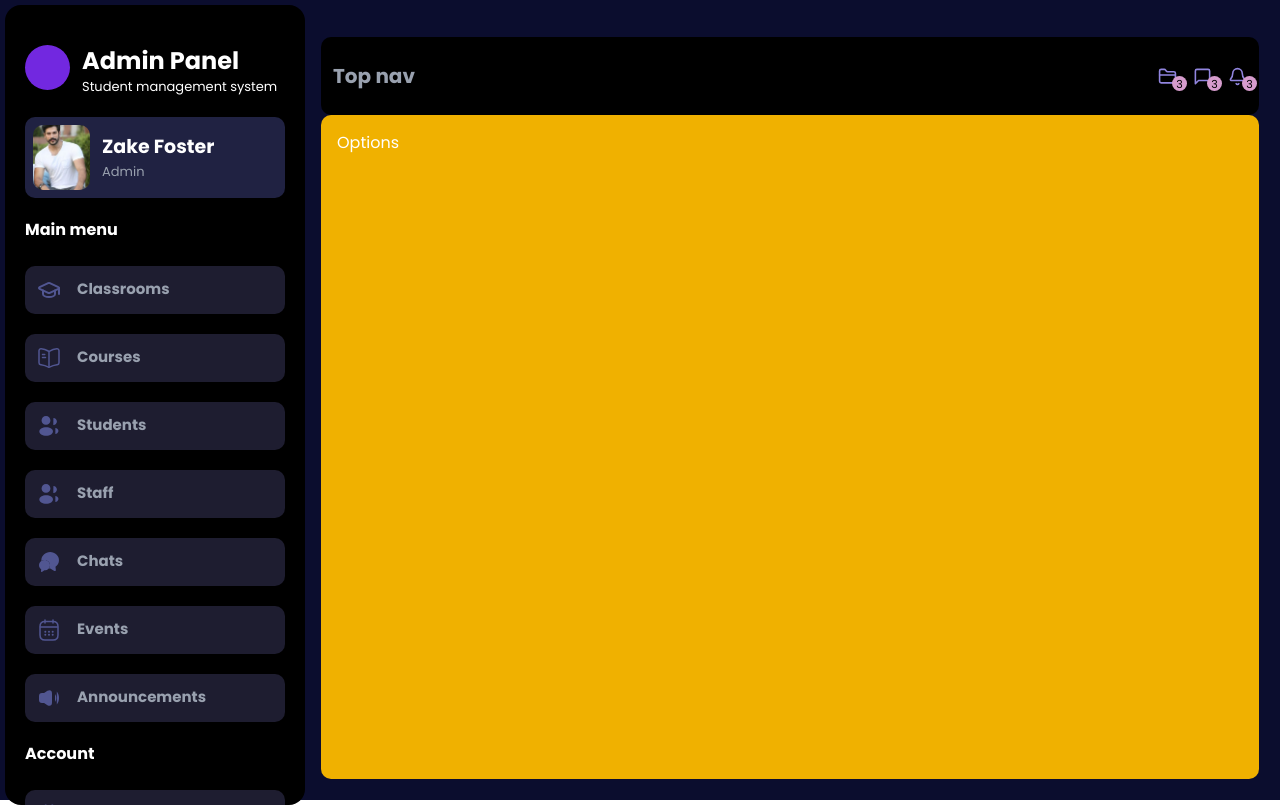
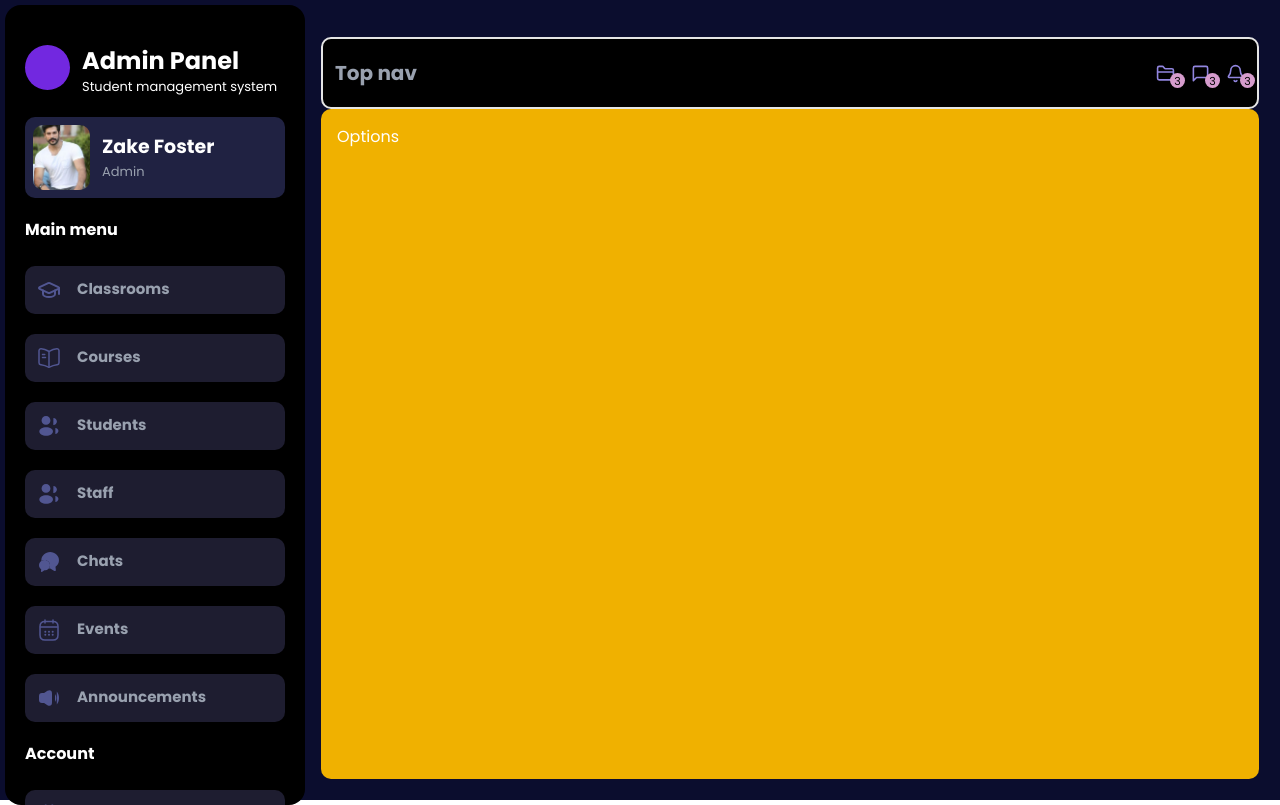
Before and after one commit to Web-Affan-Farooq/student-management-system, a Next.js app: page /Admin in a window 1280 px wide. Built offline with nearby package versions, Linux system fonts and the light colour scheme.

Commit message:
added icons in topnav

```diff
--- a/src/app/Admin/Topnav.tsx
+++ b/src/app/Admin/Topnav.tsx
@@ -1,7 +1,6 @@
 "use client";
 import React from 'react'
 import { useSidebarVisibility } from '@/stores/SidebarVisibility';
-
 import Folder from '../../../public/icons/Topnav/Folder';
 import Messages from '../../../public/icons/Topnav/Messages';
 import Notification from '../../../public/icons/Topnav/Notification';
@@ -12,9 +11,9 @@ const Topnav = () => {
     const { sidebarVisibility, updateSidebarVisibility } = useSidebarVisibility();
 
     return (
-        <div className="bg-black p-3 rounded-lg py-[24px] text-gray-400 flex flex-nowrap justify-between items-center relative top-4 ">
+        <div className="bg-black border-2 p-3 rounded-lg py-[19px] text-gray-400 flex flex-nowrap justify-between items-center relative top-4 ">
             <h1 className="text-gray-400 font-bold text-[20px]">Top nav</h1>
-            <div className="flex flex-row flex-nowrap gap-4 ">
+            <div className="flex flex-row flex-nowrap gap-4">
                 <div className='relative'>
                     <Folder className='text-pink-text' size={{
                         width: 19,
```
